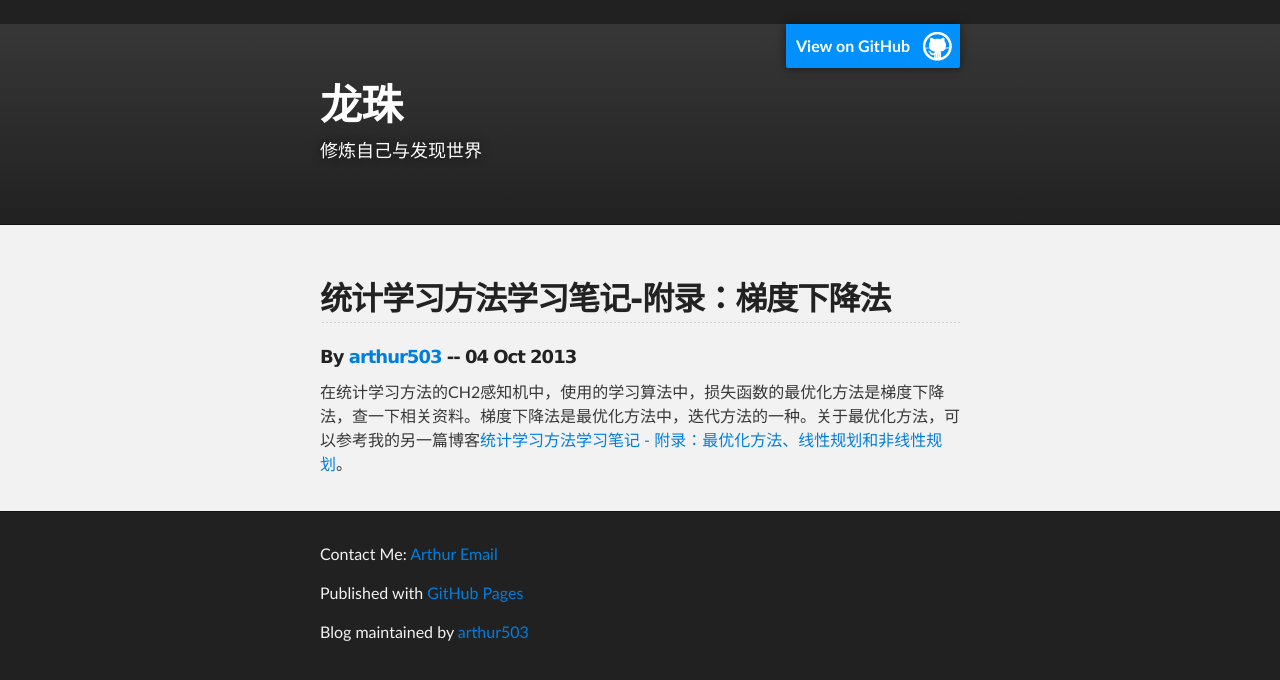
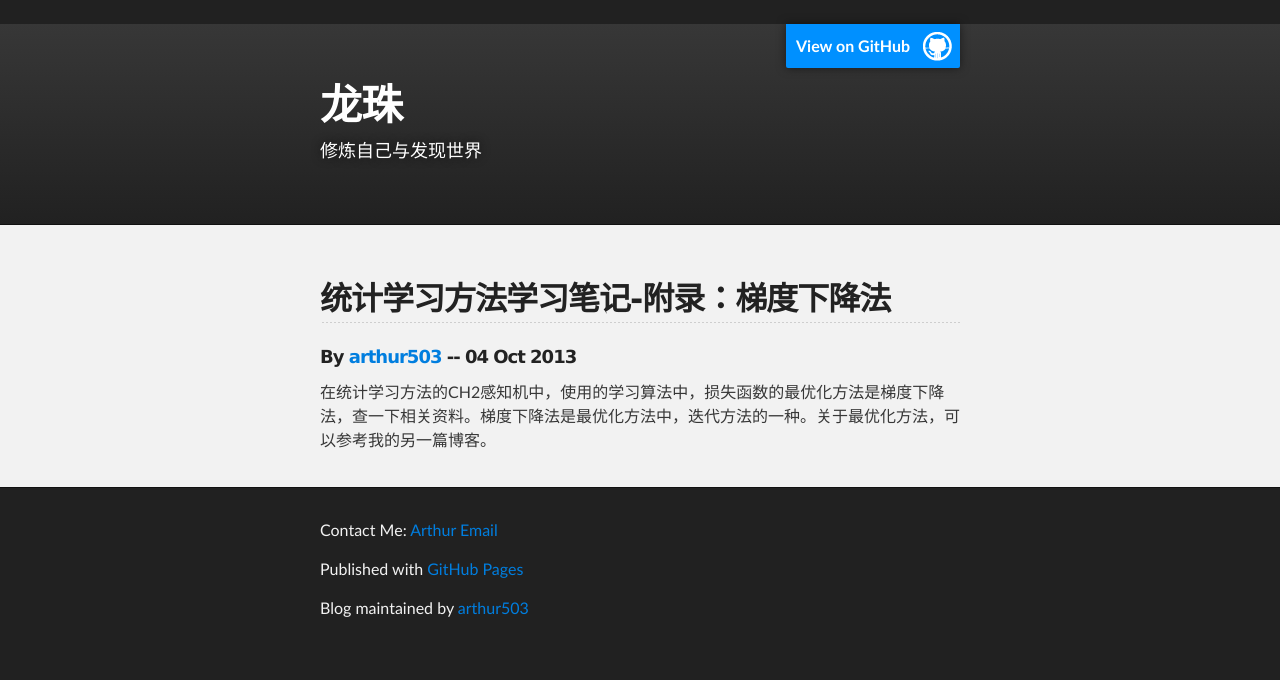
Before and after one commit to arthur503/blog, a Jekyll site: the page built from _posts/technology/2013-10-04-Statistical-Methods-appendix-gradient-descent.md, in a window 1280 px wide. Shown: the top 680 px of the page. Built offline with Jekyll 4.4.1, drawn with Linux system fonts in a browser that asks for light colours.

Commit message:
new post

```diff
--- a/_posts/technology/2013-10-04-Statistical-Methods-appendix-gradient-descent.md
+++ b/_posts/technology/2013-10-04-Statistical-Methods-appendix-gradient-descent.md
@@ -2,4 +2,4 @@
 layout: default
 title: 统计学习方法学习笔记-附录：梯度下降法
 ---
-在统计学习方法的CH2感知机中，使用的学习算法中，损失函数的最优化方法是梯度下降法，查一下相关资料。梯度下降法是最优化方法中，迭代方法的一种。关于最优化方法，可以参考我的另一篇博客[统计学习方法学习笔记 - 附录：最优化方法、线性规划和非线性规划]()。
+在统计学习方法的CH2感知机中，使用的学习算法中，损失函数的最优化方法是梯度下降法，查一下相关资料。梯度下降法是最优化方法中，迭代方法的一种。关于最优化方法，可以参考我的另一篇博客。
```
